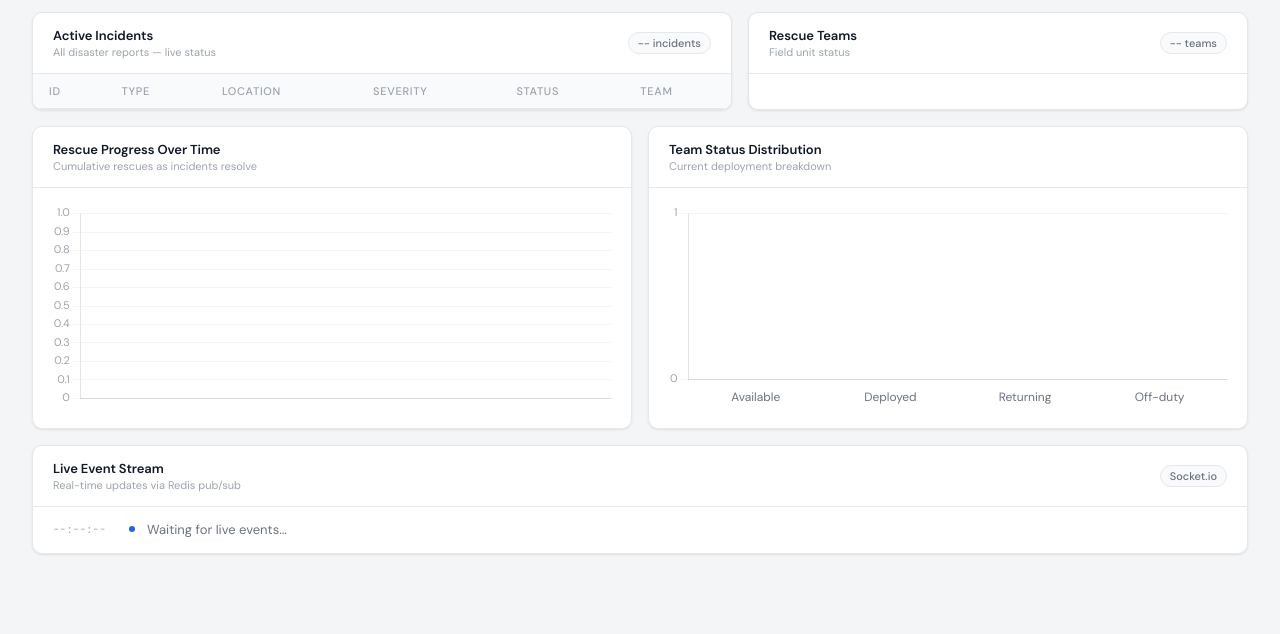
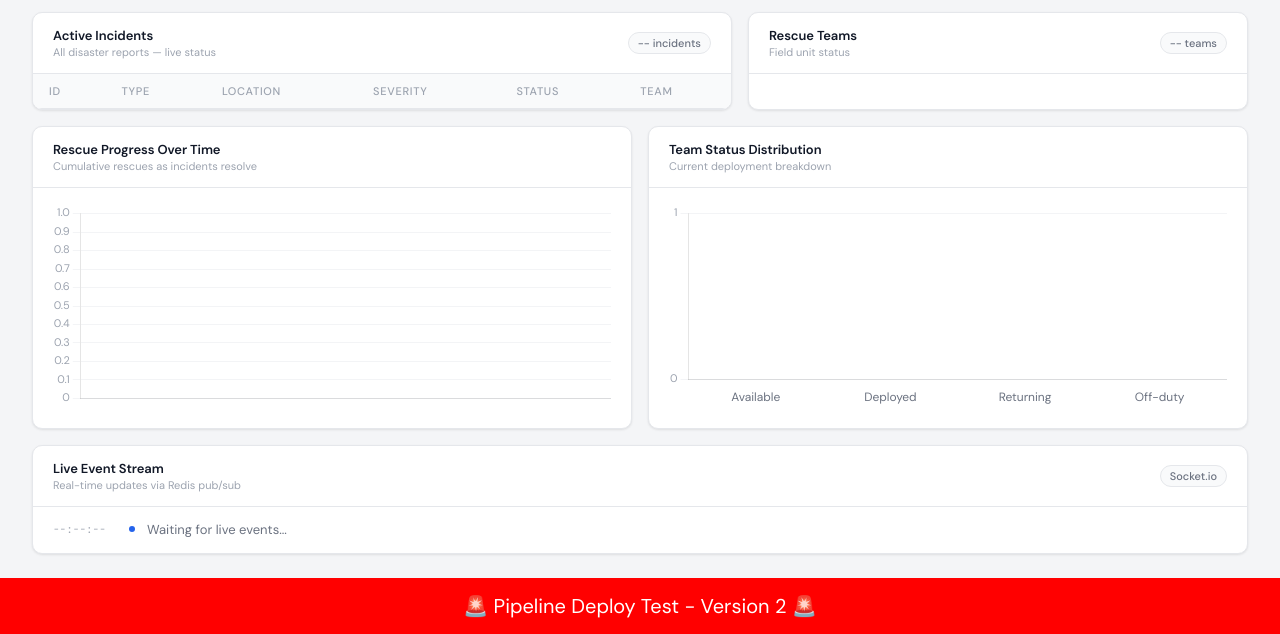
Before and after one commit to trishulj/disaster-management-dashboard, a plain HTML site: page frontend/index.html in a window 1280 px wide. Shown: the part 210-844 px from the top of the page. Before the commit the page ends 800 px from the top, so only its background shows below. Drawn offline with nearby package versions, Linux system fonts and the light colour scheme; no server answers.

Commit message:
add visible test banner

```diff
--- a/frontend/index.html
+++ b/frontend/index.html
@@ -780,3 +780,6 @@
 </html>
 
 <!-- test -->
+<div style="background:red; color:white; text-align:center; padding:15px; font-size:20px;">
+  🚨 Pipeline Deploy Test - Version 2 🚨
+</div>
```
